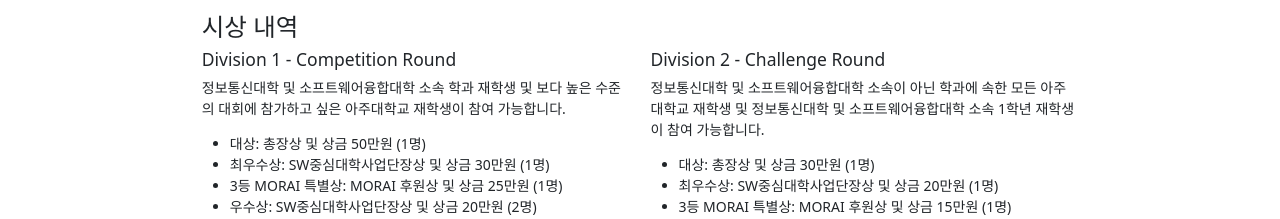
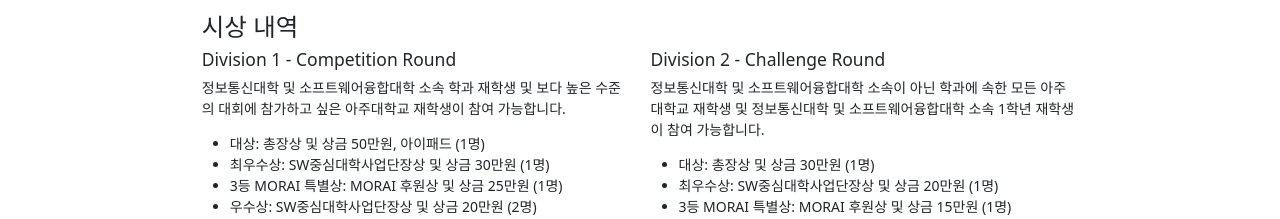
Before and after one commit to shake-union/shake-site, a SvelteKit app: page /apc in a window 1280 px wide. Shown: the part 1320-1539 px from the top of the page. Built offline with nearby package versions, Linux system fonts and the light colour scheme.

Commit message:
Add iPad reward to 1rd, Division1

```diff
--- a/src/routes/(apc)/apc/+page.svelte
+++ b/src/routes/(apc)/apc/+page.svelte
@@ -145,7 +145,7 @@
 							참가하고 싶은 아주대학교 재학생이 참여 가능합니다.
 						</p>
 						<ul>
-							<li>대상: 총장상 및 상금 50만원 (1명)</li>
+							<li>대상: 총장상 및 상금 50만원, 아이패드 (1명)</li>
 							<li>최우수상: SW중심대학사업단장상 및 상금 30만원 (1명)</li>
 							<li>3등 MORAI 특별상: MORAI 후원상 및 상금 25만원 (1명)</li>
 							<li>우수상: SW중심대학사업단장상 및 상금 20만원 (2명)</li>
```
